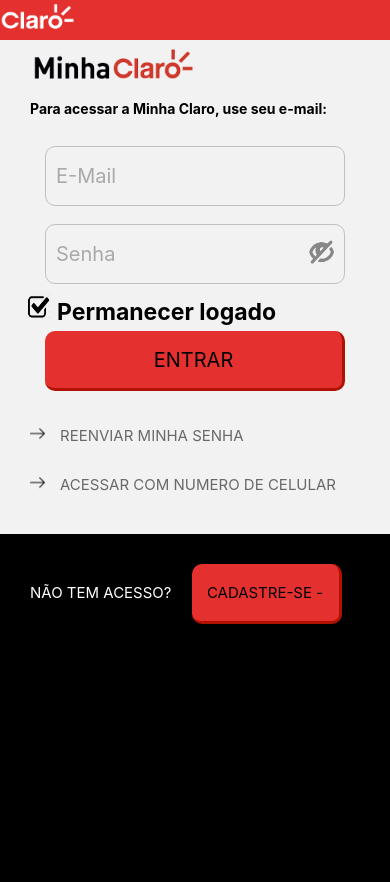
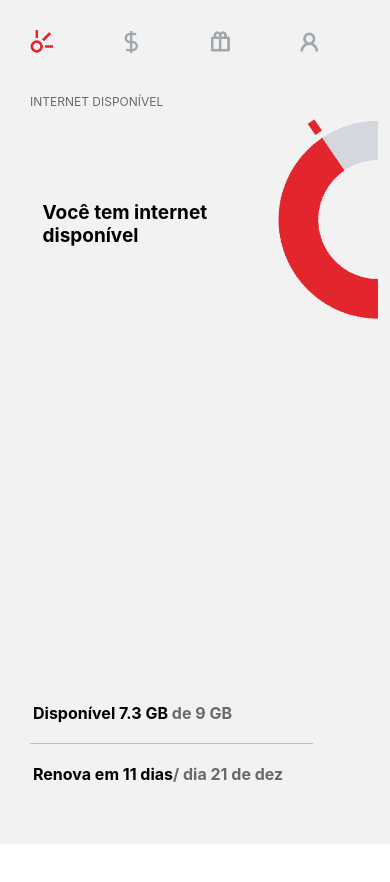
Before and after one commit to IgorFMouta/CloneApp, a React Native app: screen /Home in a window 390 px wide. Shown: the top 882 px of the page. After the commit the page ends 844 px from the top, so only its background shows below. Built offline with nearby package versions, Linux system fonts and the light colour scheme.

Commit message:
atualização de Organização

```diff
--- a/src/Routes/index.js
+++ b/src/Routes/index.js
@@ -1,16 +1,16 @@
 import React from "react";
 
 import { createStackNavigator } from "@react-navigation/stack";
-import { HomeScreen } from "../components/home";
-import { DetailsScreen } from "../components/details"
+import { Login } from "../screens/login";
+import { Home } from "../screens/home"
 
 
 const Stack = createStackNavigator();
 export const Routes = () =>{
     return(
         <Stack.Navigator screenOptions={{ headerTransparent: true, headerShown: false }}>
-            <Stack.Screen name="Home" component={HomeScreen} />
-            <Stack.Screen name="Details" component={DetailsScreen} />
+            <Stack.Screen name="Login" component={Login} />
+            <Stack.Screen name="Home" component={Home} />
         </Stack.Navigator>
     )
 }
--- a/src/components/textInput/index.js
+++ b/src/components/textInput/index.js
@@ -39,6 +39,7 @@
     borderRadius: 10,
     borderColor: "#C0C0C0",
     fontSize: 20,
+    color:"black",
   }
 
 
--- a/src/components/details/index.js
+++ b/src/screens/home/index.js
@@ -5,12 +5,12 @@
 import {useNavigation} from '@react-navigation/native';
 
 
-export const DetailsScreen = () => {
+export const Home = () => {
   const navigation = useNavigation();
   return (
     <>
       <View style={{ display: "flex", flexDirection: "row", alignItems: "baseline" }}>
-      <TouchableOpacity onPress={()=> navigation.navigate("Home")}>
+      <TouchableOpacity onPress={()=> navigation.navigate("Login")}>
             <Image style={{ width: 24, height: 24, marginLeft: 30, marginTop: 30 }} source={require('../../assets/icon01.png')} />
        </TouchableOpacity>
 
--- a/src/components/home/index.js
+++ b/src/screens/login/index.js
@@ -1,6 +1,6 @@
 import React, { useState } from "react";
 import { View, Text, StyleSheet, Image, TouchableOpacity } from 'react-native';
-import UselessTextInput from "../textInput/index";
+import UselessTextInput from "../../components/textInput";
 import Logo from "../../assets/logo.png"
 import MinhaClaro from "../../assets/minhaClaro.png"
 import Check from "../../assets/check.png"
@@ -8,14 +8,14 @@
 import {useNavigation} from '@react-navigation/native';
 
 
-export const HomeScreen = () => {
+export const Login = () => {
     const navigation = useNavigation();
         return (
             <>
             <View>
                 <View style={{ backgroundColor: "#e43130", height: 40 }}>
-                    <Image style={{ width: "23%", height: "85%", marginTop: 2, marginBottom: 12 }} resizeMode='stretch' source={Logo} />
-                    <Image style={{ width: "45%", height: "87%", marginLeft:20 }} resizeMode='stretch' source={MinhaClaro} />
+                    <Image style={{ width: "23%", height: "85%", marginTop: 2, marginBottom: 12 }} resizeMode='stretch' source={Logo}/>
+                    <Image style={{ width: "45%", height: "87%", marginLeft:20 }} resizeMode='stretch' source={MinhaClaro}/>
                 </View>
                 <Text style={{ color: "black", fontWeight: "bold", marginLeft: 30, marginTop: 60, marginBottom:20 }}>Para acessar a Minha Claro, use seu e-mail:</Text>
                 <UselessTextInput />
@@ -24,7 +24,7 @@
                     <Text style={{ color: "black", fontWeight: "bold", fontSize: 23, margin: 5 }}>Permanecer logado</Text>
                 </View>
                 <View style={{ alignItems:"center" }}>
-                    <TouchableOpacity style={styles.TOLogin} onPress={()=> navigation.navigate("Details")}>
+                    <TouchableOpacity style={styles.TOLogin} onPress={()=> navigation.navigate("Home")}>
                         <Text style={{ fontSize:20}}>ENTRAR</Text>
                         </TouchableOpacity>
                 </View>
```
Also changed, not shown: 293 other files (tests, documents, lock files or other folders).
